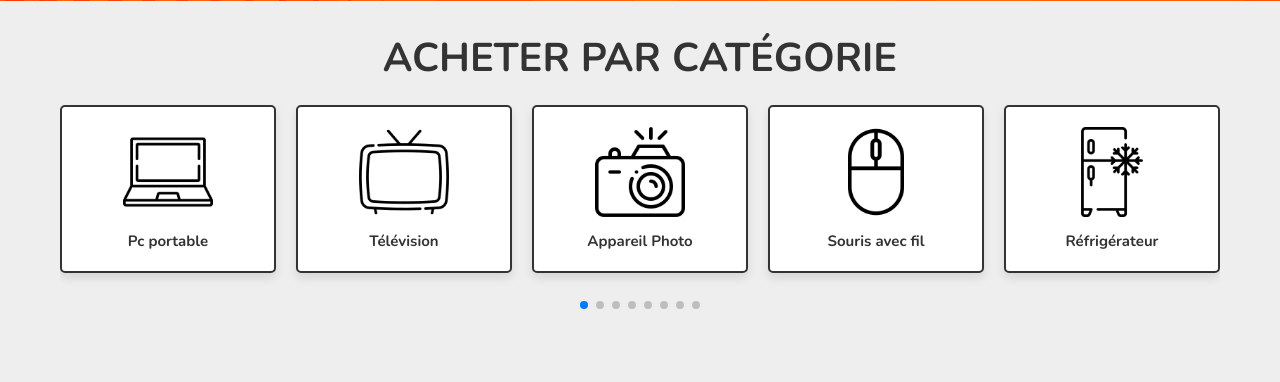
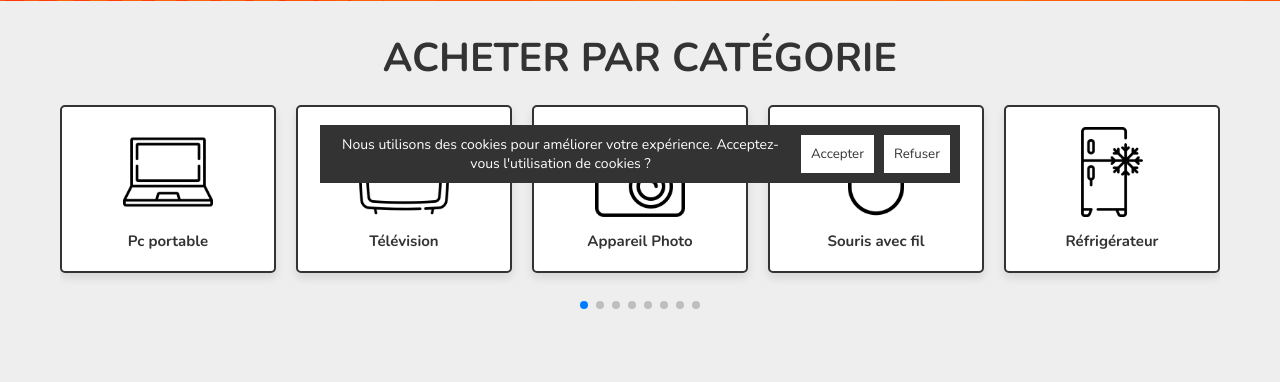
Before and after one commit to Lou-bna12/DZ.Shopie, a PHP site: page /home.php in a window 1280 px wide. Shown: the part 597-979 px from the top of the page. Run offline with PHP 8.4, Linux system fonts and the light colour scheme; data that the repository does not hold is empty; some libraries are stand-ins or nearby versions.

Commit message:
git commit

```diff
--- a/components/footer.php
+++ b/components/footer.php
@@ -22,7 +22,7 @@
          <h3>Contact info</h3>
          <a href="tel:1234567890"><i class="fas fa-phone"></i> +123 456 7899</a>
          <a href="tel:11122233333"><i class="fas fa-phone"></i> +111 222 3333</a>
-         <a href="mailto:ahcene@gmail.com"><i class="fas fa-envelope"></i> ahcene@gmail.com</a>
+         <a href="mail:ahcene@gmail.com"><i class="fas fa-envelope"></i> ahcene@gmail.com</a>
          <a href="https://www.google.com/myplace"><i class="fas fa-map-marker-alt"></i> Cholet, France - 49300 </a>
       </div>
 
@@ -31,10 +31,13 @@
          <a href="#"><i class="fab fa-facebook-f"></i>facebook</a>
          <a href="#"><i class="fab fa-twitter"></i>X</a>
          <a href="#"><i class="fab fa-instagram"></i>instagram</a>
+
    </div>
+
 
    </section>
 
    <div class="credit">&copy; copyright @ <?= date('Y'); ?> by <span>Loubna Sellam</span> | all rights reserved!</div>
 
+
 </footer>
--- a/css/style.css
+++ b/css/style.css
@@ -868,6 +868,38 @@ section {
   color: var(--main-color);
 }
 
+.cookies-notification {
+  position: fixed;
+  bottom: 20px; /* Ajustez la marge inférieure selon vos préférences */
+  left: 50%;
+  transform: translateX(-50%);
+  background-color: #333;
+  color: #fff;
+  text-align: center;
+  padding: 10px;
+  display: none;
+  z-index: 999;
+}
+
+.cookies-notification p {
+  margin: 0;
+  font-size: 14px;
+  display: inline-block;
+}
+
+.cookies-notification button {
+  margin-left: 10px;
+  background-color: #fff;
+  color: #333;
+  border: none;
+  padding: 5px 10px;
+  cursor: pointer;
+}
+
+.cookies-notification button:hover {
+  background-color: var(--light-bg);
+}
+
 .footer {
   background-color: var(--white);
   /* padding-bottom: 7rem; */
--- a/home.php
+++ b/home.php
@@ -9,6 +9,10 @@ $user_id = $_SESSION['user_id'];
 }else{
 $user_id = '';
 }
+
+
+
+
 
 include 'components/wishlist_cart.php';
 
@@ -256,5 +260,11 @@ var swiper = new Swiper(".products-slider", {
 });
 </script>
 
+<div id="cookie-notification" class="cookies-notification">
+        <p>Nous utilisons des cookies pour améliorer votre expérience. Acceptez-vous l'utilisation de cookies ?</p>
+        <button  onclick="acceptCookies()">Accepter</button>
+        <button  onclick="rejectCookies()">Refuser</button>
+    </div>
+
 </body>
 </html>
--- a/js/script.js
+++ b/js/script.js
@@ -1,5 +1,10 @@
-let navbar = document.querySelector('.header .flex .navbar');
-let profile = document.querySelector('.header .flex .profile');
+if (typeof navbar === 'undefined') {
+  var navbar = document.querySelector('.header .flex .navbar');
+}
+
+if (typeof profile === 'undefined') {
+  var profile = document.querySelector('.header .flex .profile');
+}
 
 document.querySelector('#menu-btn').onclick = () => {
   navbar.classList.toggle('active');
@@ -16,13 +21,17 @@ window.onscroll = () => {
   profile.classList.remove('active');
 };
 
-let subImages = document.querySelectorAll(
-  '.quick-view .box .image-container .small-images img'
-);
+if (typeof subImages === 'undefined') {
+  var subImages = document.querySelectorAll(
+    '.quick-view .box .image-container .small-images img'
+  );
+}
 
-let mainImage = document.querySelector(
-  '.quick-view .box .image-container .big-image img'
-);
+if (typeof mainImage === 'undefined') {
+  var mainImage = document.querySelector(
+    '.quick-view .box .image-container .big-image img'
+  );
+}
 
 subImages.forEach((images) => {
   images.onclick = () => {
@@ -30,3 +39,51 @@ subImages.forEach((images) => {
     mainImage.src = src;
   };
 });
+
+document.addEventListener('DOMContentLoaded', function () {
+  // Vérifier si le cookie 'cookiesAccepted' est présent
+  if (!getCookie('cookiesAccepted')) {
+    // Le cookie n'est pas présent, afficher la notification
+    showCookiesNotification();
+  }
+});
+
+// Fonction pour afficher la notification des cookies
+function showCookiesNotification() {
+  var notification = document.getElementById('cookie-notification');
+  notification.style.display = 'flex'; // j'ai Utilisé 'flex' pour une meilleure disposition
+}
+
+// Fonction pour définir le cookie 'cookiesAccepted' lors de l'acceptation
+function acceptCookies() {
+  // Définir une durée de validité du cookie (par exemple, 30 jours)
+  var expiration = new Date();
+  expiration.setTime(expiration.getTime() + 6 * 60 * 60 * 1000);
+
+  // Créer un cookie avec le nom 'cookiesAccepted' et la valeur 'true'
+  document.cookie =
+    'cookiesAccepted=true; expires=' + expiration.toUTCString() + '; path=/';
+
+  // Masquer la notification une fois les cookies acceptés
+  document.getElementById('cookie-notification').style.display = 'none';
+}
+
+// Fonction pour rejeter les cookies (vous pouvez ajuster cela selon vos besoins)
+function rejectCookies() {
+  // Ajoutez le code pour gérer le rejet des cookies ici
+  alert("Vous avez refusé l'utilisation des cookies.");
+  document.getElementById('cookie-notification').style.display = 'none';
+}
+
+// Fonction pour obtenir la valeur d'un cookie par son nom
+function getCookie(cookieName) {
+  var name = cookieName + '=';
+  var cookies = document.cookie.split(';');
+  for (var i = 0; i < cookies.length; i++) {
+    var cookie = cookies[i].trim();
+    if (cookie.indexOf(name) === 0) {
+      return cookie.substring(name.length, cookie.length);
+    }
+  }
+  return null;
+}
--- a/user_login.php
+++ b/user_login.php
@@ -23,6 +23,10 @@ if(isset($_POST['submit'])){
 
     if($select_user->rowCount()  >  0){
         $_SESSION['user_id'] = $row['id'];
+
+         // Ajouter le code pour définir le cookie
+         setcookie('user_id', $row['id'], time() + 6 * 60 * 60, '/');
+
         header('location:home.php');
 
     }else{
@@ -30,6 +34,8 @@ if(isset($_POST['submit'])){
     }
 
 }
+
+
 
 ?>
 
```
Also changed, not shown: 1er ex js.js (added, +32 -0 lines), admin/register_admin.php (+1 -8 lines), components/admin_header.php (line endings or trailing spaces).
